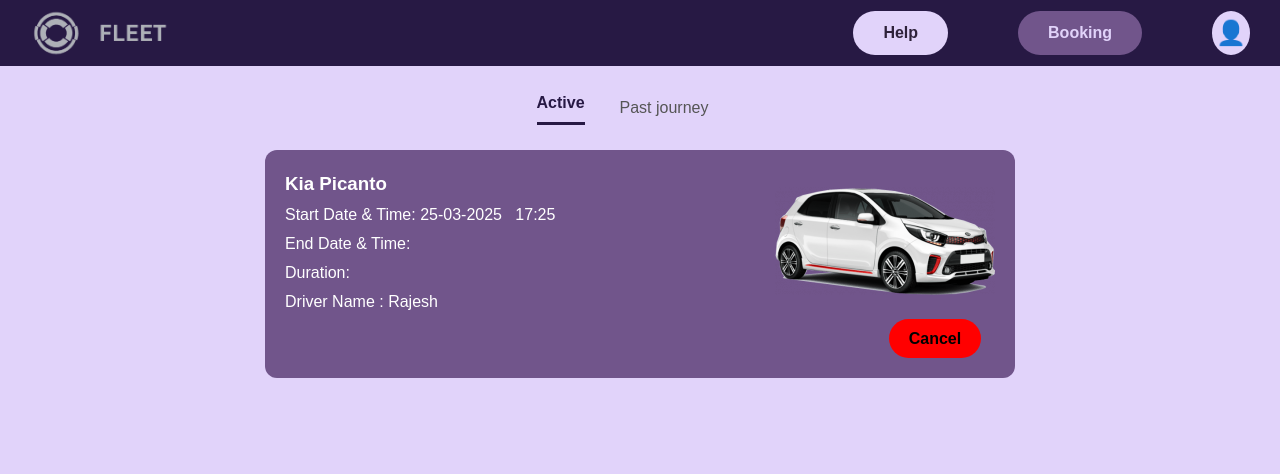
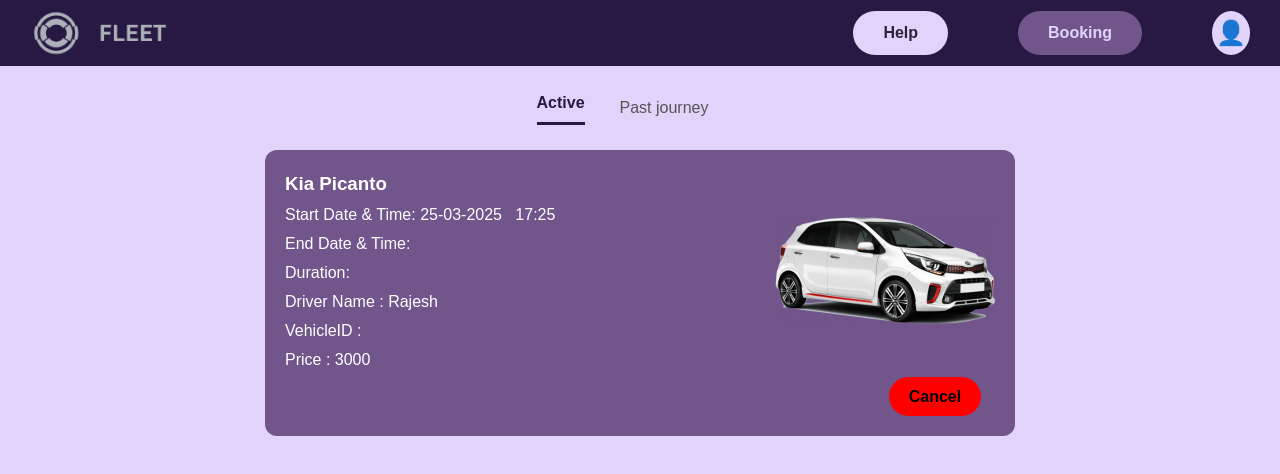
Before and after one commit to PallaviY23/User, a React (Vite) app in the folder my-react-app/: page /active in a window 1280 px wide. Shown: the top 474 px of the page. Built offline with nearby package versions, Linux system fonts and the light colour scheme.

Commit message:
vehicleID

```diff
--- a/my-react-app/src/components/BookingCard1.jsx
+++ b/my-react-app/src/components/BookingCard1.jsx
@@ -21,6 +21,8 @@
           <p>End Date & Time: {booking.endDate} &nbsp; {booking.endTime}</p>
           <p>Duration: {booking.duration}</p>
           <p>Driver Name : {booking.driverName}</p>
+          <p>VehicleID : {booking.ID}</p>
+          <p>Price : {booking.price}</p>
         </div>
 
         {/* Right Side */}
```
